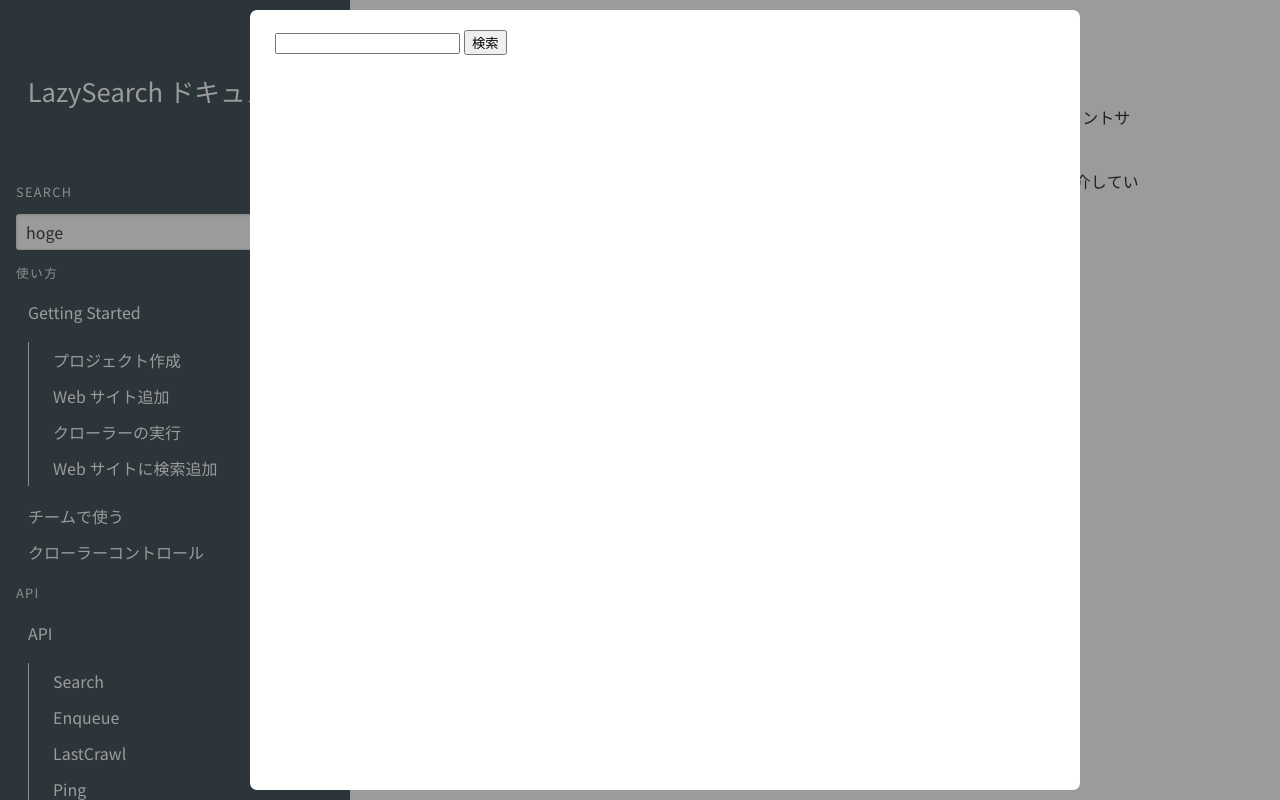
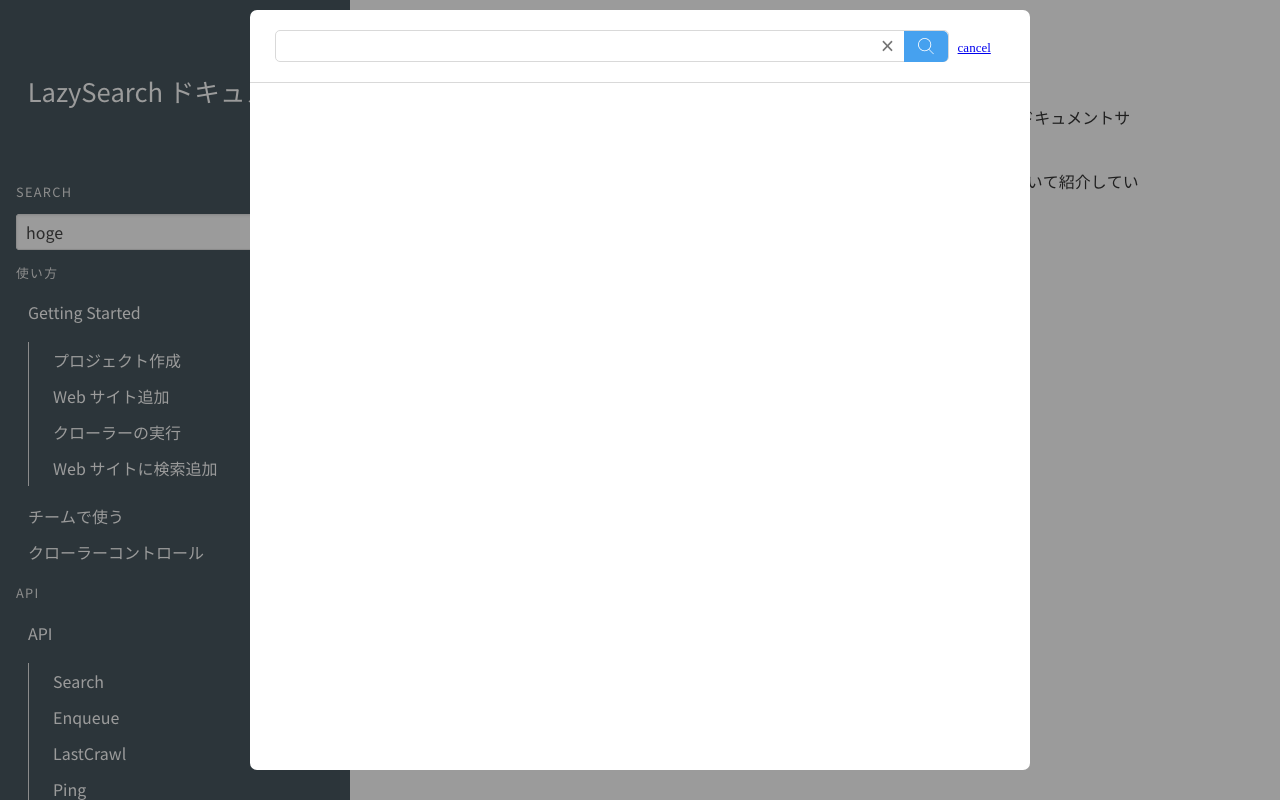
Before and after one commit to fillin-inc/lazysearch-js, a plain HTML site: page design/index.html in a window 1280 px wide. Shown: the top 800 px of the page. Drawn offline with Linux system fonts and the light colour scheme.

Commit message:
検索フォームを追加

```diff
--- a/design/assets/stylesheet.css
+++ b/design/assets/stylesheet.css
@@ -9,6 +9,27 @@
   width: 1400px;
   margin: 0 auto;
 }
+
+/*
+ * initialize
+ */
+.lz-modal form {
+  margin: 0;
+  padding: 0;
+}
+
+.lz-search-form input, button {
+  margin: 0;
+  padding: 0;
+  background: none;
+  border: none;
+  border-radius: 0;
+  outline: none;
+  -webkit-appearance: none;
+  -moz-appearance: none;
+  appearance: none;
+}
+
 
 /*
  * search modal
@@ -33,13 +54,77 @@
 }
 
 .lz-modal .lz-inner {
-  height: calc(100vh - 60px);
+  height: calc(100vh - 40px);
   width: calc(100vw - 500px);
   position: fixed;
   top: calc(100vh - calc(100vh - 10px));
   left: calc(100vw - calc(100vw - 250px));
 
-  padding: 20px 25px;
   border-radius: 7px;
   background: #fff;
 }
+
+.lz-modal .lz-header {
+  padding: 20px 25px;
+  border-bottom: 1px solid #d9d9d9;
+}
+
+.lz-modal .lz-search {
+
+}
+
+.lz-modal .lz-cancel {
+  font-size: 13px;
+  padding-left: 5px;
+}
+
+.lz-modal .lz-search-form {
+  display: inline-block;
+  font-size: 16px;
+  height: 30px;
+  width: 92%;
+  border: 1px solid #d9d9d9;
+  border-radius: 5px;
+  position: relative;
+}
+
+.lz-search-form > .lz-keyword {
+  font-size: 16px;
+  width: 87.5%;
+  height: 95%;
+  margin-left: .7em;
+  position: relative;
+  top: 1px;
+}
+
+.lz-search-form > .lz-x {
+  display: none;
+  position: relative;
+  top: 2px;
+  left: 2px;
+
+  font-size: 23px;
+  font-family: arial, sans-serif;
+  color: #757575;
+  text-align: center;
+  cursor: pointer;
+}
+
+.lz-search-form.has-keyword > .lz-x {
+  display: inline;
+}
+
+.lz-search-form > .lz-button {
+  background: #46A1EF;
+  width: 44px;
+  height: 103%;
+  border-top-right-radius: 5px;
+  border-bottom-right-radius: 5px;
+  position: absolute;
+  right: 0;
+  cursor: pointer;
+}
+
+.lz-search-form > .lz-button svg {
+  width: 16px;
+}
--- a/design/index.html
+++ b/design/index.html
@@ -15,8 +15,16 @@
       <div class="lz-inner">
         <div class="lz-header">
           <form data-lz>
-            <input name="keyword" type="text" data-lz-keyword>
-            <input type="submit" value="検索">
+            <div class="lz-search">
+              <div class="lz-search-form has-keyword">
+                <input name="q" type="text" class="lz-keyword">
+                <button type="button" class="lz-x">×</button>
+                <button type="submit" class="lz-button">
+                  <svg xmlns="http://www.w3.org/2000/svg" viewBox="0 0 19.08 19.6"><defs><style>.a{fill:#fff;}.b{fill:none;stroke:#fff;stroke-miterlimit:10;}</style></defs><title>loupe</title><path class="a" d="M10.91,4A6.91,6.91,0,1,1,4,10.91,6.92,6.92,0,0,1,10.91,4m0-1a7.91,7.91,0,1,0,7.91,7.91A7.91,7.91,0,0,0,10.91,3Z" transform="translate(-3 -3)"/><line class="b" x1="12.62" y1="13.15" x2="18.72" y2="19.25"/></svg>
+                </button>
+              </div>
+              <a href="#" class="lz-cancel">cancel</a>
+            </div>
           </form>
         </div>
 
```
Also changed, not shown: design/assets/images/loupe.svg (added), 1 other file.
